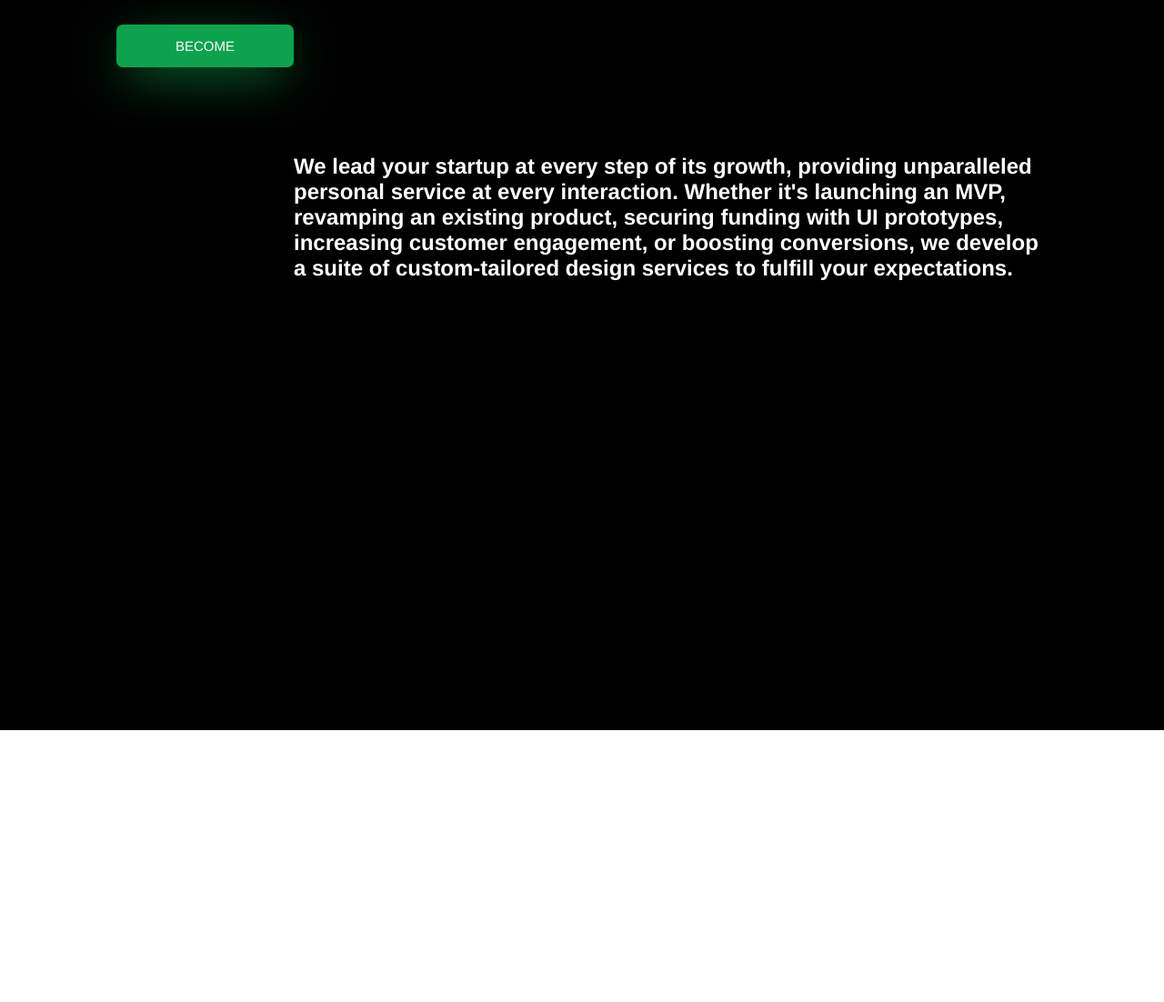
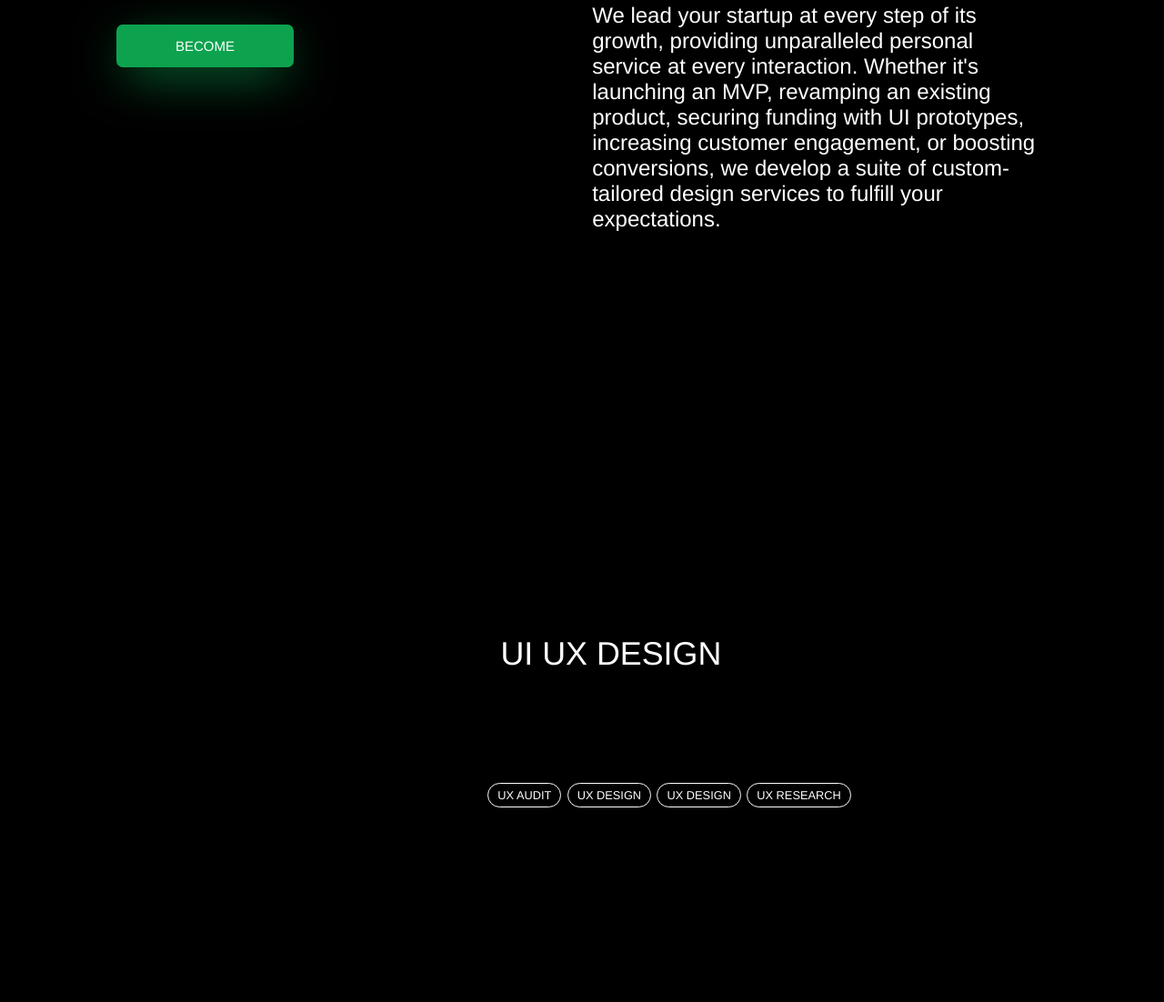
Before and after one commit to harshu-789/lazarev, a plain HTML site: page index.html in a window 1280 px wide. Shown: the part 6364-7466 px from the top of the page at 91% size. Before the commit the page ends 7167 px from the top, so only its background shows below. Drawn offline with nearby package versions, Linux system fonts and the light colour scheme.

Commit message:
git commit -m "ALL for Today"

```diff
--- a/index.html
+++ b/index.html
@@ -254,6 +254,19 @@
             </div>
         </div>
 
+        <div id="page9">
+            <div class="head">
+                <h2>UI UX DESIGN</h2>
+
+                        </div>
+                        <div class="head-some">
+                            <h4>UX Audit</h4>
+                            <h4>ux design</h4>
+                            <h4>ux design</h4>
+                            <h4>ux Research</h4>
+                        </div>
+        </div>
+
     <script src="https://cdnjs.cloudflare.com/ajax/libs/gsap/3.12.5/gsap.min.js" integrity="sha512-7eHRwcbYkK4d9g/6tD/mhkf++eoTHwpNM9woBxtPUBWm67zeAfFC+HrdoE2GanKeocly/VxeLvIqwvCdk7qScg==" crossorigin="anonymous" referrerpolicy="no-referrer"></script>
     <script src="script.js"></script>
 </body>
--- a/style.css
+++ b/style.css
@@ -550,3 +550,53 @@ body {
   opacity: 4;
   right: 0;
  }
+ .sec-right1 {
+  height: 100%;
+  width: 70%;
+  padding-left: 27vh;
+  position: relative;
+}
+.sec-right1 h2{
+  font-size: 1.5em;
+  font-weight: 500;
+}
+#page9 {
+  height: 50vh;
+  width: 100%;
+  position: relative;
+  display: flex;
+  justify-content: center;
+  align-items: center;
+  flex-wrap: wrap;
+  background-color: #000;
+}
+.head{
+  height: 50vh;
+  width: 100%;
+  padding-left: 43vw;
+  /* padding-bottom: 30vw; */
+
+}
+.head h2{
+  font-size: 2.8vw;
+  font-weight: 500;
+  /* padding-bottom: 30vw; */
+  /* border-top: 1px solid white; */
+}
+.head-some {
+  display: flex;
+  align-items: center;
+  justify-content: center;
+  margin-top: -35vw;
+  gap: 0.5vw;
+  padding-left: 15vw;
+}
+.head-some h4 {
+  font-weight: 400;
+  font-size: 1vw;
+  text-transform: uppercase;
+  padding: 5px 10px;
+  border: 1px solid #fff;
+  border-radius: 50px;
+  color: #fffcfc;
+}
```
